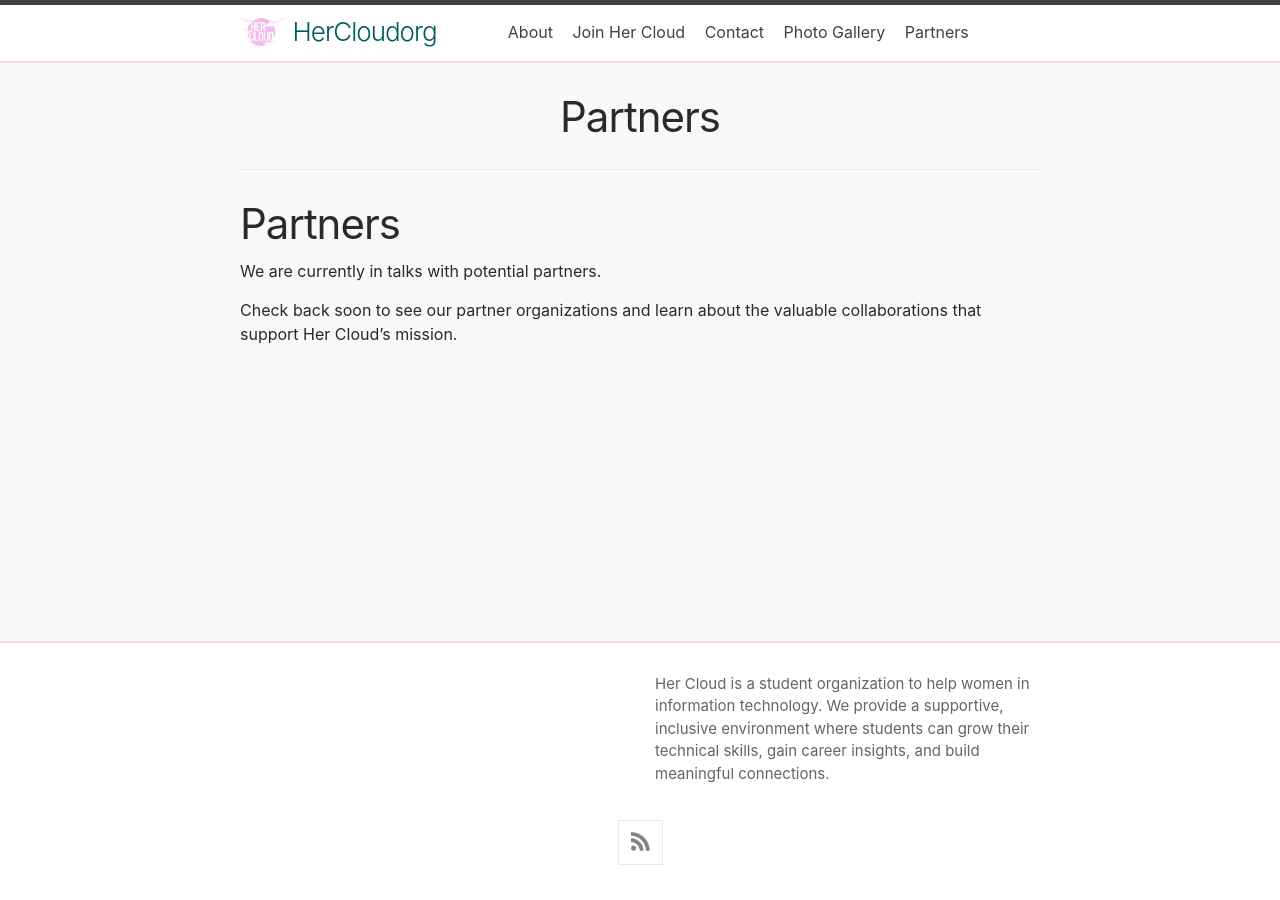
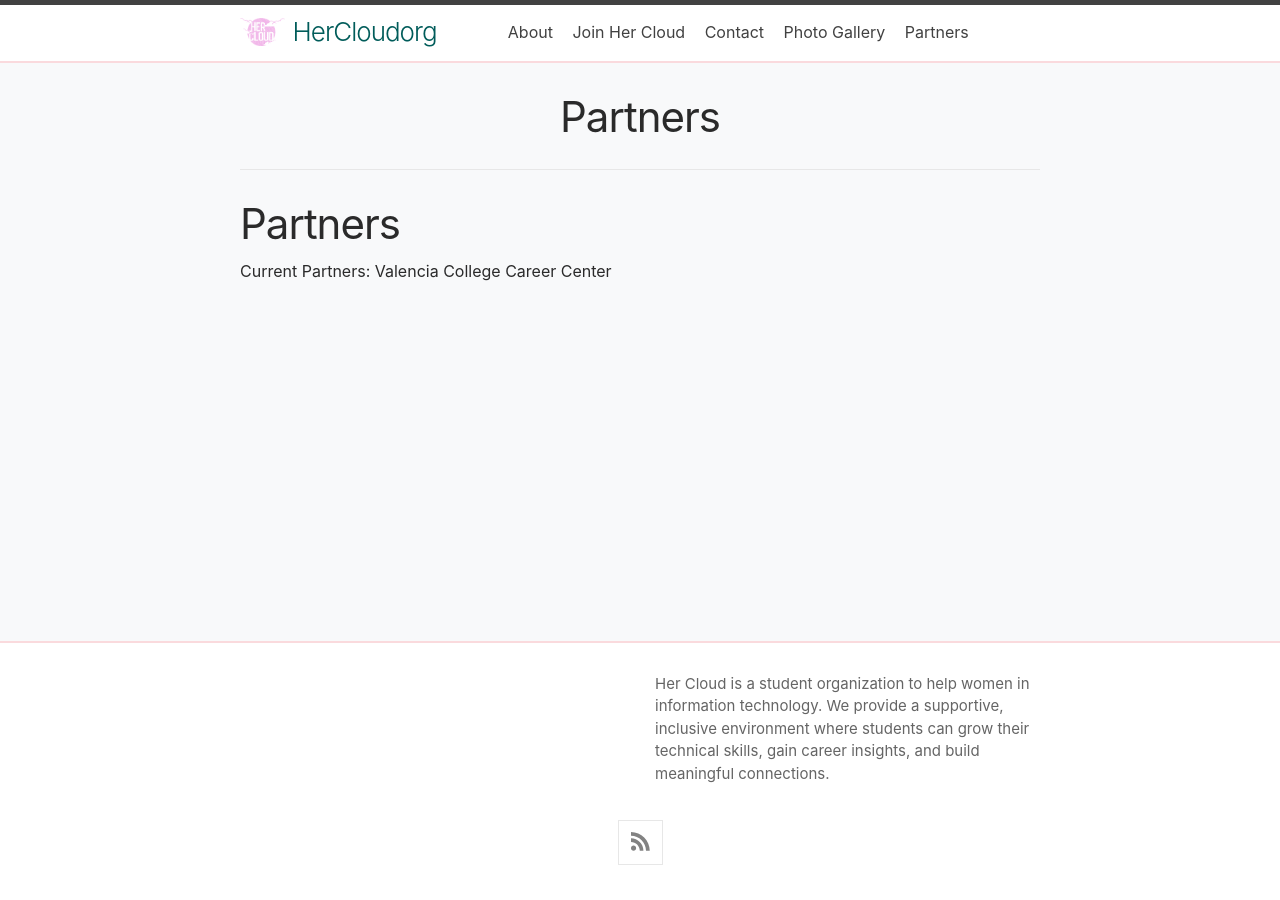
Before and after one commit to hercloudorg/hercloudorg.github.io, a Jekyll site: the page built from partners.md, in a window 1280 px wide. Built offline with Jekyll 4.4.1, drawn with Linux system fonts in a browser that asks for light colours.

Commit message:
Update partners.md
Added VC Career Center as a partner

```diff
--- a/partners.md
+++ b/partners.md
@@ -7,6 +7,4 @@ classes: partners
 
 # Partners
 
-We are currently in talks with potential partners.
-
-Check back soon to see our partner organizations and learn about the valuable collaborations that support Her Cloud's mission.
+Current Partners: Valencia College Career Center
```
